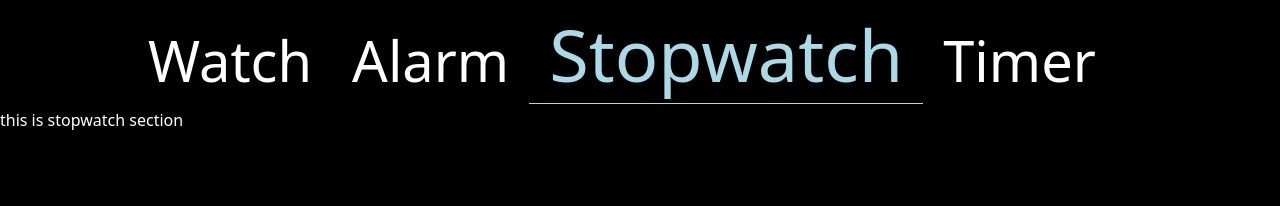
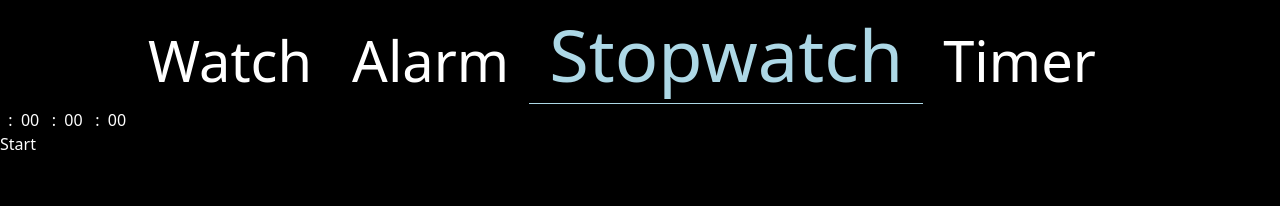
Before and after one commit to tarekul42/My_Clock, a React (Vite) app: page /stopwatch in a window 1280 px wide. Shown: the top 206 px of the page. Built offline with nearby package versions, Linux system fonts and the light colour scheme.

Commit message:
only html and js is done

```diff
--- a/src/components/StopWatch/StopWatch.jsx
+++ b/src/components/StopWatch/StopWatch.jsx
@@ -1,10 +1,89 @@
-import React from 'react';
+import React, { useState } from 'react';
 import './StopWatch.css'
 
 const StopWatch = () => {
+    const [time, setTime] = useState({ms:0, s:0, m:0, h:0});
+    const [interv, setInterv] = useState();
+    const [status, setStatus] = useState(0);
+
+    const start = () => {
+        run();
+        setStatus(1);
+        setInterv(setInterval(run, 10));
+    };
+
+    var updatems = time.ms, updateS = time.s, updateM = time.m ,updateH = time.h;
+
+    const run = () =>{
+        if(updateM === 60){
+            updateM = 0;
+            updateH = updateH + 1;
+        }
+        if(updateS === 60){
+            updateS = 0;
+            updateM = updateM + 1;
+        }
+        if(updatems === 100){
+            updatems = 0;
+            updateS = updateS + 1;
+        }
+        updatems = updatems + 1;
+        return setTime({ms:updatems, s:updateS, m:updateM, h:updateH});
+
+    }
+    const stop = () => {
+        clearInterval(interv);
+        setStatus(2)
+    };
+    const reset = () => {
+        clearInterval(interv);
+        setStatus(0);
+        setTime({ms:0, s:0, m:0, h:0});
+    };
+    const resume = () => start();
+
+    const h = () =>{
+        if(time.h === 0){
+            return '';
+        }else{
+            return <span>{(time.h >= 10) ? time.h : "0"+time.h}</span>
+        }
+    }
+
     return (
-        <div>
-            this is stopwatch section
+        <div className='main-section'>
+            <div className='clock-holder'>
+                <div className='stopwatch'>
+                {h()} &nbsp; : &nbsp;
+                <span>{(time.m >= 10) ? time.m : "0"+time.m}</span> &nbsp; : &nbsp;
+                <span>{(time.s >= 10) ? time.s : "0"+time.s}</span> &nbsp; : &nbsp;
+                <span>{(time.ms >= 10) ? time.ms : "0"+time.ms}</span>&nbsp;  &nbsp;
+                {/* buttons are here */}
+                <div>
+                    {
+                        (status === 0)?
+                        <button className='start-btn' onClick={start}>Start</button>
+                        :
+                        ""
+                    }
+                    {
+                        (status === 1)?
+                        <div>
+                            <button className='stop-btn' onClick={stop}>Stop</button>
+                            <button className='reset-btn' onClick={reset}>Reset</button>
+                        </div> : ""
+                    }
+                    {
+                        (status === 2)?
+                        <div>
+                            <button className='stop-btn' onClick={resume}>Resume</button>
+                            <button className='reset-btn' onClick={reset}>Reset</button>
+                        </div> : ""
+                    }
+
+                </div>
+                </div>
+            </div>
         </div>
     );
 };
```
Also changed, not shown: src/components/StopWatch/BtnComponent.jsx (added, +11 -0 lines), src/components/StopWatch/DisplayComponent.jsx (added, +14 -0 lines), 1 other file (tests, documents, lock files or other folders).
